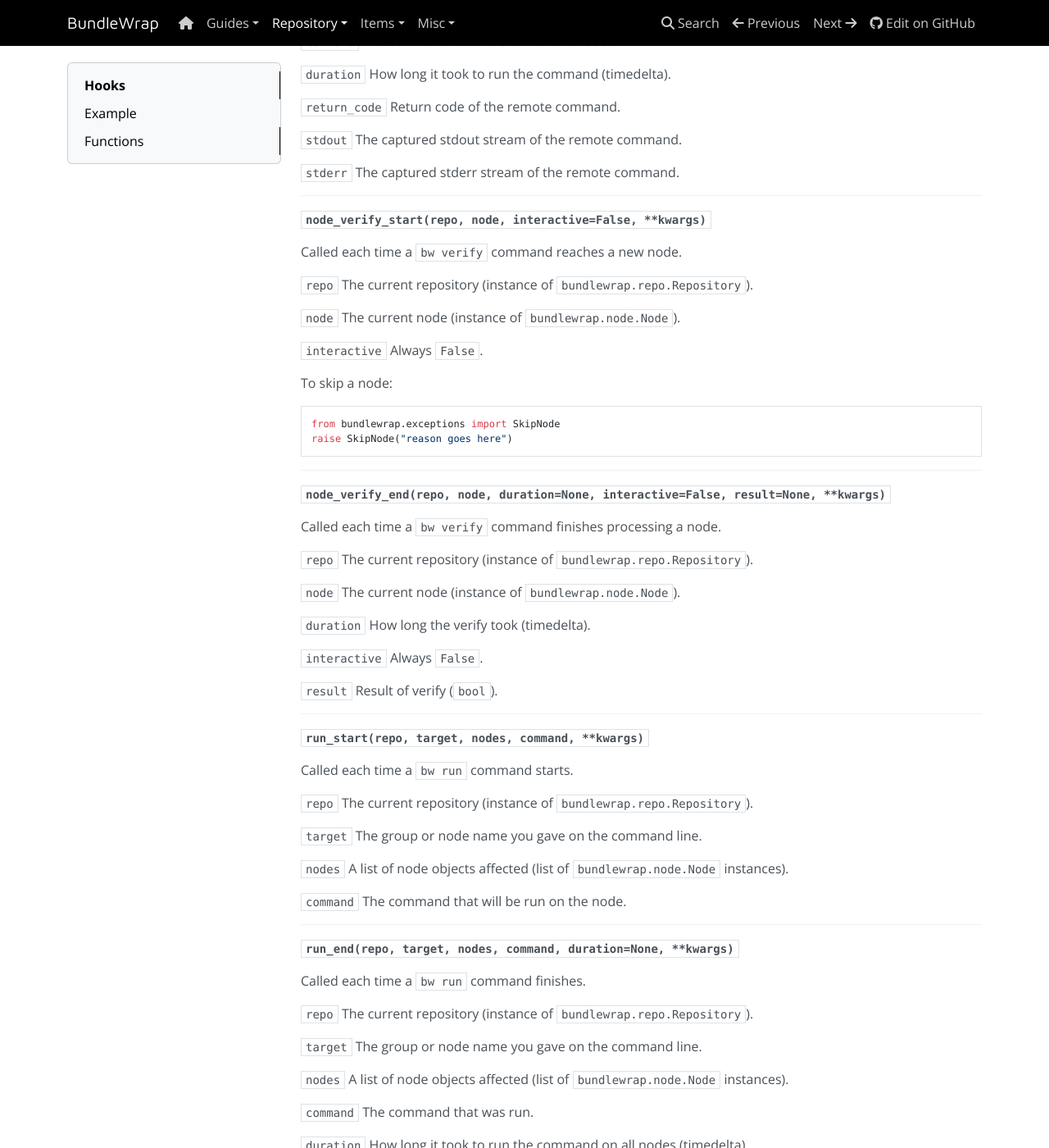
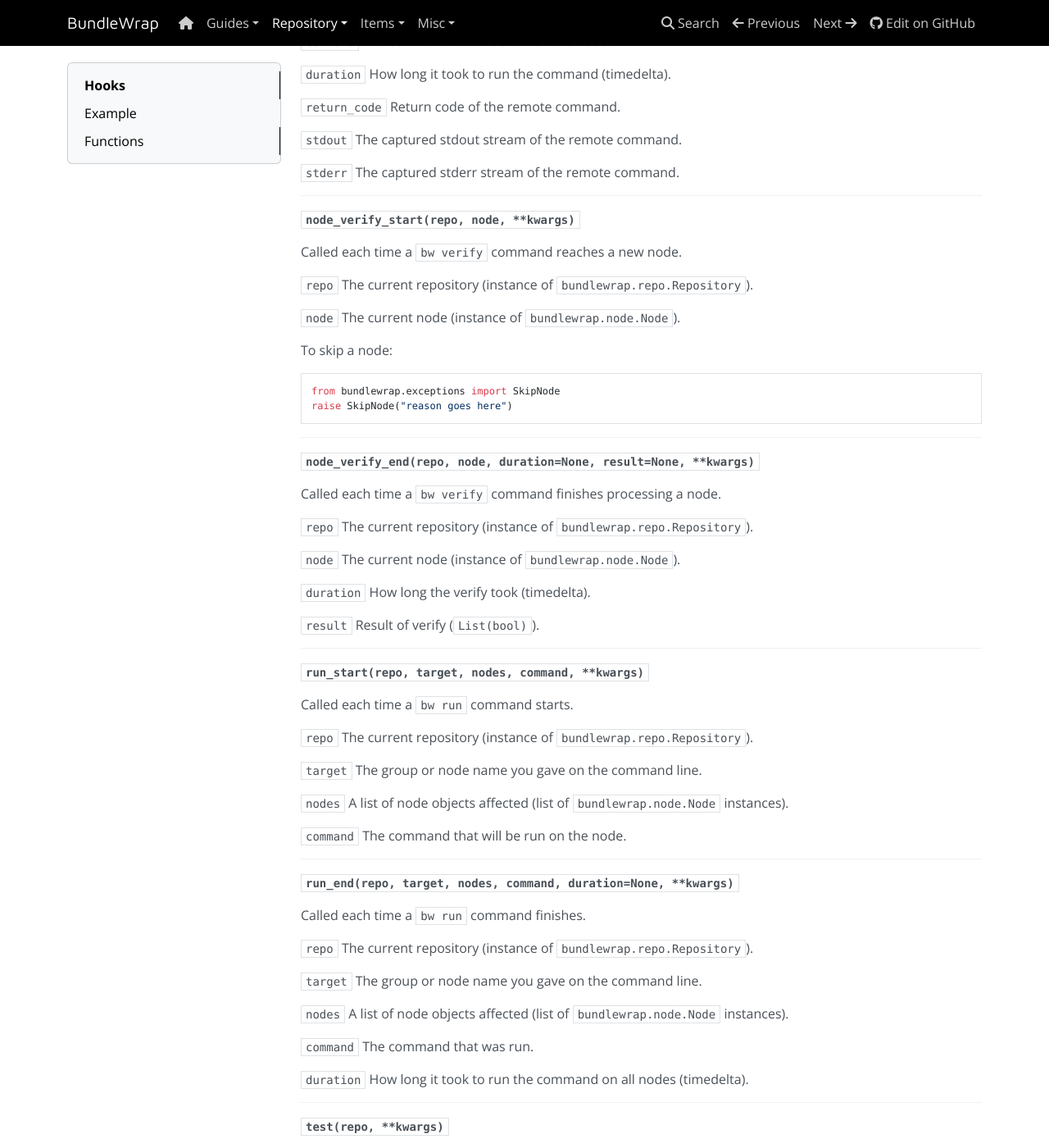
Before and after one commit to bundlewrap/bundlewrap, an MkDocs documentation site: the page built from docs/content/repo/hooks.md, in a window 1280 px wide and 1400 px high, scrolled down 4711 px. Shown: the whole window at 82% size. Built offline with MkDocs 1.6.1, drawn with Linux system fonts in a browser that asks for light colours; nearby versions of some CDN libraries; some of the changed text lies outside the part shown.

Commit message:
issue/965 remove interactive kwarg from verify hooks

```diff
--- a/docs/content/repo/hooks.md
+++ b/docs/content/repo/hooks.md
@@ -247,15 +247,13 @@
 
 ---
 
-**`node_verify_start(repo, node, interactive=False, **kwargs)`**
+**`node_verify_start(repo, node, **kwargs)`**
 
 Called each time a `bw verify` command reaches a new node.
 
 `repo` The current repository (instance of `bundlewrap.repo.Repository`).
 
 `node` The current node (instance of `bundlewrap.node.Node`).
-
-`interactive` Always `False`.
 
 To skip a node:
 
@@ -266,7 +264,7 @@
 
 ---
 
-**`node_verify_end(repo, node, duration=None, interactive=False, result=None, **kwargs)`**
+**`node_verify_end(repo, node, duration=None, result=None, **kwargs)`**
 
 Called each time a `bw verify` command finishes processing a node.
 
@@ -276,9 +274,7 @@
 
 `duration` How long the verify took (timedelta).
 
-`interactive` Always `False`.
-
-`result` Result of verify (`bool`).
+`result` Result of verify (`List(bool)`).
 
 ---
 
@@ -330,7 +326,7 @@
 
 ---
 
-**`verify_start(repo, target, nodes, interactive=False, **kwargs)`**
+**`verify_start(repo, target, nodes, **kwargs)`**
 
 Called when you start a `bw verify` command.
 
@@ -339,8 +335,6 @@
 `target` The group or node name you gave on the command line.
 
 `nodes` A list of node objects affected (list of `bundlewrap.node.Node` instances).
-
-`interactive` Always `False`.
 
 To abort the entire verify operation:
 
```
Also changed, not shown: 2 other files.
